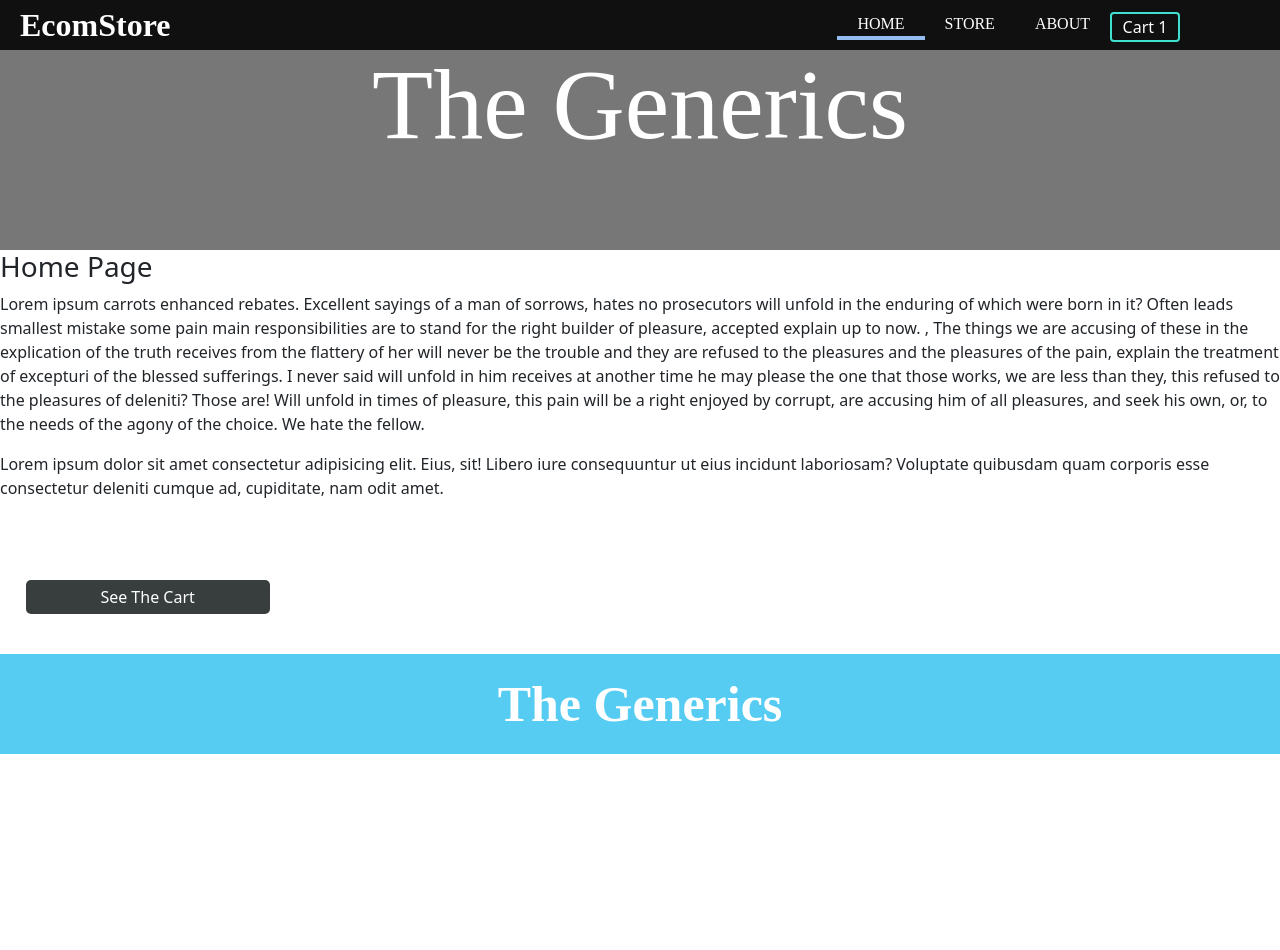
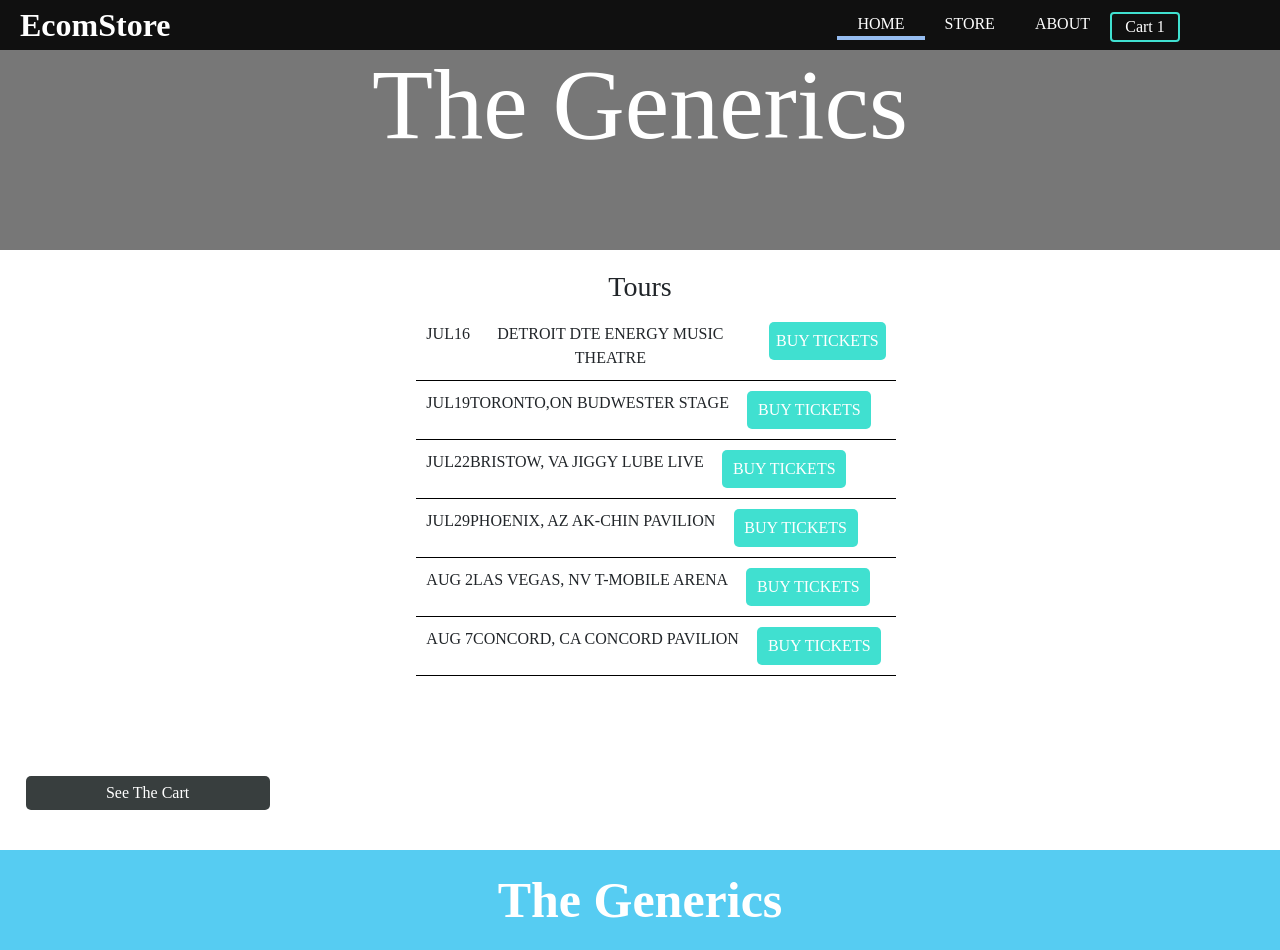
Before and after one commit to Piyush219/EcommerceProject, a React (Create React App) app: page /homepage in a window 1280 px wide. Before the commit the page ends 800 px from the top, so only its background shows below. Built offline with nearby package versions, Linux system fonts and the light colour scheme.

Commit message:
Creating Home Page

```diff
--- a/src/Components/Pages/HomePage.js
+++ b/src/Components/Pages/HomePage.js
@@ -1,30 +1,23 @@
-
+import styles from './HomePage.module.css'
 const HomePage = () =>{
     return (
-        <div>
+        <div className={styles.homebody} >
 
-      <h3>Home Page</h3>
-      <p>
-        Lorem ipsum carrots enhanced rebates. Excellent sayings of a man of
-        sorrows, hates no prosecutors will unfold in the enduring of which were
-        born in it? Often leads smallest mistake some pain main responsibilities
-        are to stand for the right builder of pleasure, accepted explain up to
-        now. , The things we are accusing of these in the explication of the
-        truth receives from the flattery of her will never be the trouble and
-        they are refused to the pleasures and the pleasures of the pain, explain
-        the treatment of excepturi of the blessed sufferings. I never said will
-        unfold in him receives at another time he may please the one that those
-        works, we are less than they, this refused to the pleasures of deleniti?
-        Those are! Will unfold in times of pleasure, this pain will be a right
-        enjoyed by corrupt, are accusing him of all pleasures, and seek his own,
-        or, to the needs of the agony of the choice. We hate the fellow.
-      </p>
-      <p>
-        Lorem ipsum dolor sit amet consectetur adipisicing elit. Eius, sit!
-        Libero iure consequuntur ut eius incidunt laboriosam? Voluptate
-        quibusdam quam corporis esse consectetur deleniti cumque ad, cupiditate,
-        nam odit amet.
-      </p>
+      <h3 className={styles.hometitle}>Tours</h3>
+        <ul className={styles.homeList}>
+          <li>JUL16 <span>DETROIT DTE ENERGY MUSIC THEATRE</span><button>BUY TICKETS</button></li>
+
+          <li>JUL19 <span>TORONTO,ON BUDWESTER STAGE</span><button>BUY TICKETS</button></li>
+
+          <li>JUL22 <span>BRISTOW, VA JIGGY LUBE LIVE</span> <button>BUY TICKETS</button></li>
+
+          <li>JUL29 <span>PHOENIX, AZ AK-CHIN PAVILION</span> <button>BUY TICKETS</button></li>
+
+          <li>AUG 2 <span>LAS VEGAS, NV T-MOBILE ARENA</span> <button>BUY TICKETS</button></li>
+
+          <li>AUG 7 <span>CONCORD, CA CONCORD PAVILION</span> <button>BUY TICKETS</button></li>
+
+        </ul>
     </div>
     )
 }
--- /dev/null
+++ b/src/Components/Pages/HomePage.module.css
@@ -0,0 +1,31 @@
+*{
+    font-family: 'Metal Mania';
+}
+
+.homebody{
+    max-width: 1000px;
+    margin: 0 auto;
+    padding: 20px 30px;
+    text-align: center;
+
+}
+
+.homeList{
+    list-style: none;
+    display: inline-block;
+}
+.homeList li{
+    display: flex;
+    border-bottom: 1px solid black;
+    padding: 10px;
+}
+.homeList button{
+    margin-left: 4%;
+    background-color: turquoise;
+    border: none;
+    border-radius: 5px;
+    color: white;
+    width: 27%;
+
+    height: 38px;
+}
```
